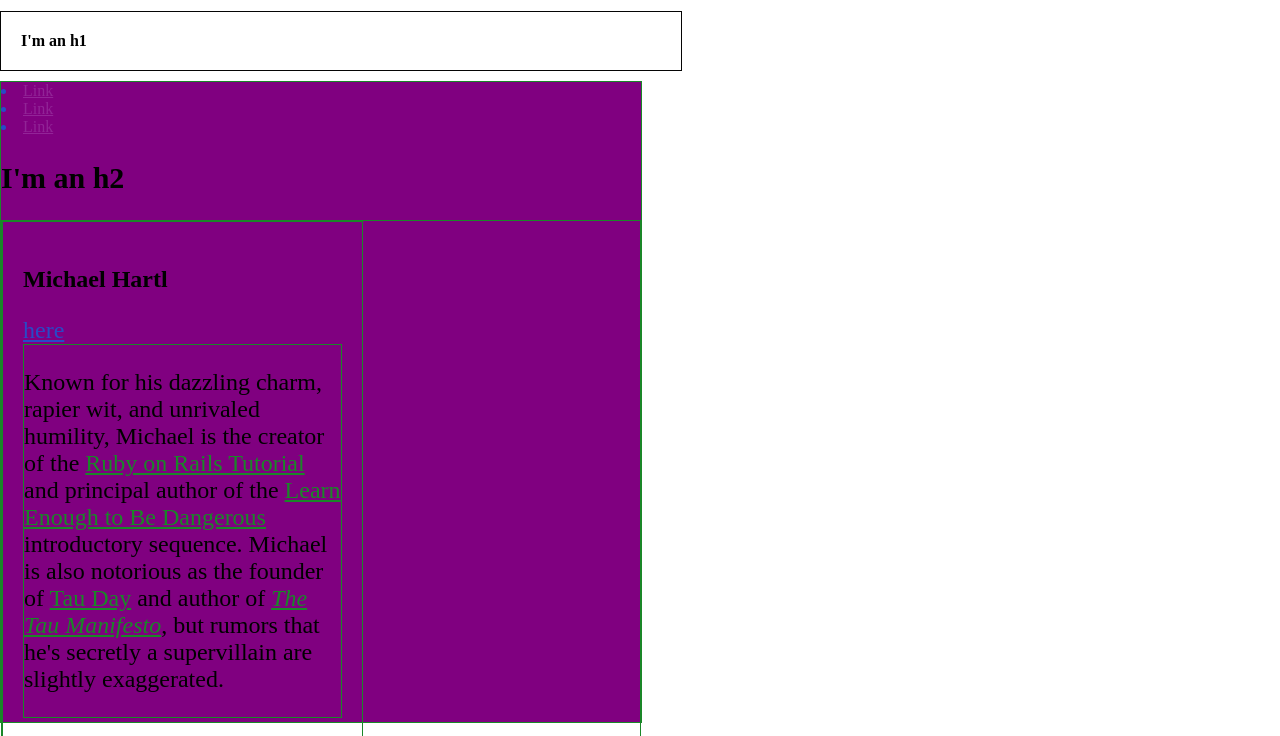
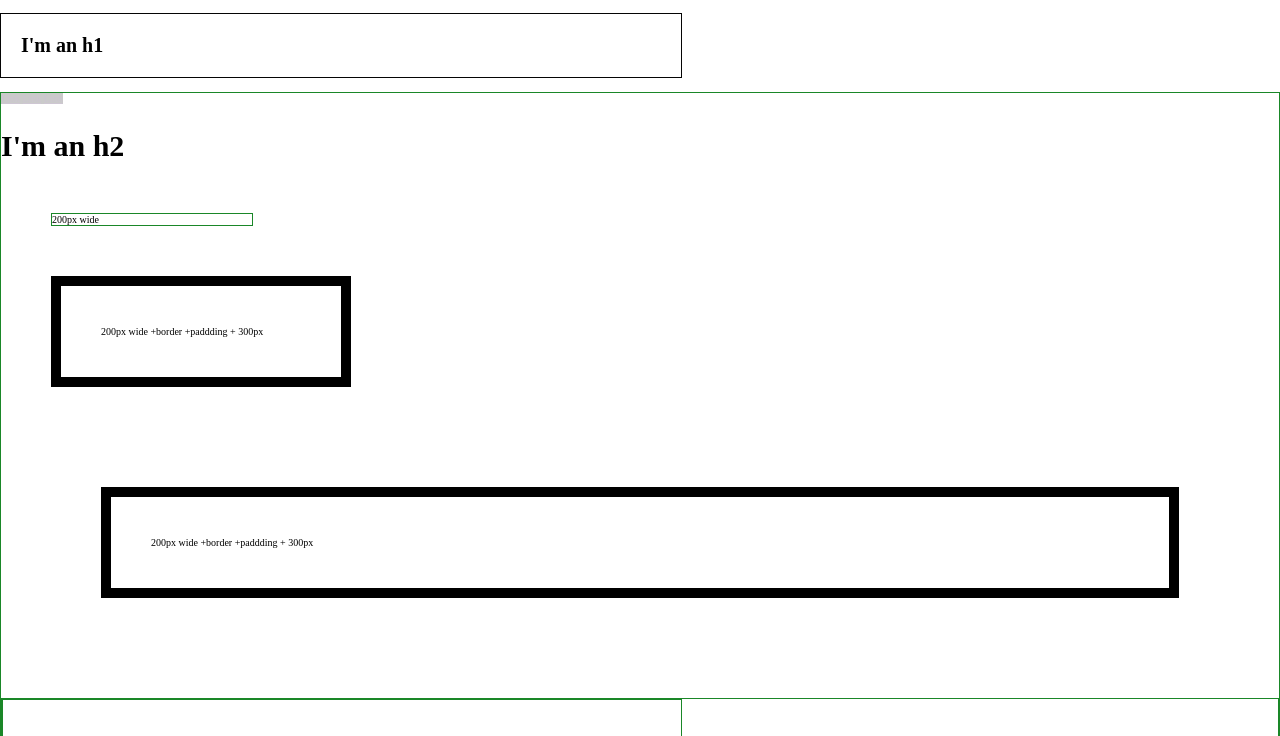
Before and after one commit to ErinClaudio/glowing-engine, a plain HTML site: page index.html in a window 1280 px wide. Shown: the top 736 px of the page. Drawn offline with Linux system fonts and the light colour scheme.

Commit message:
updaetd with new classes

```diff
--- a/index.html
+++ b/index.html
@@ -4,9 +4,10 @@
     <title>Test Page: Don't Panic</title>
     <meta charset="utf-8">
     <style>
-      html, body{
+      body{
         margin: 0;
         padding: 0;
+        font-size: 62.5%;
       }
       a {
         color: rgba(217, 179, 242, 0.2);
@@ -15,16 +16,33 @@
         font-size: 30px;
       }
       /* HERO STYLES  */
-      .full-hero{
-        background-color: purple;
+      .full-hero li{
+        /* background-color: purple; */
+        display: inline;
         height: 50vw;
         width: 50vw;
+
       }
-      .hero-home{
+
+     /* SOCIAL STYLES */
+     .social-link{
+        background: rgba(150, 150, 150, 0.5);
+        color: #284ac7;
+        display: inline-block;
+        height: 36px;
+        width: 36px;
+      }
+      .show{
+        display: block;
+      }
+
+
+     /* BIO STYLES */
+     .hero-home{
 
       }
       .bio-wrapper{
-        font-size: 24px;
+        /* font-size: 24px; */
       }
       .bio-box {
         border: 1px solid #050505;
@@ -37,7 +55,7 @@
         border: 1px solid #050505;
         /* margin: 10%; */
         width: 50%;
-        font-size: 1rem;
+        font-size: 20px;
         padding: 20px;
       }
       .bio-box h3{
@@ -49,10 +67,7 @@
       .bio-copy a {
         color: #1a8728;
       }
-      .social-link{
-        /* background: rgba(150, 150, 150, 0.5); */
-        color: #284ac7;
-      }
+
       div {
         border: 1px solid #1a8728;
       }
@@ -63,7 +78,21 @@
         height: 800px;
       } */
       /* html{background:red;} */
-
+      .test-box{
+        /* display:inline-block; */
+        margin: 50px;
+        width: 200px;
+      }
+      .test-box-nosizing{
+        border: 10px solid #000;
+        padding: 40px;
+      }
+      .test-box-sizing {
+          box-sizing: border-box;
+          /* display: block; */
+          width: auto;
+          margin: 100px;
+      }
     </style>
   </head>
   <body>
@@ -83,10 +112,24 @@
     </ul>
 
     <h2>I'm an h2</h2>
+
+
+    <div class="test-box">
+      200px wide
+
+    </div>
+    <div class="test-box test-box-nosizing">
+      200px wide +border +paddding + 300px
+    </div>
+    <div class="test-box test-box-nosizing test-box-sizing">
+      200px wide +border +paddding + 300px
+    </div>
+
+
     <div class="bio-wrapper">
     <div class="bio-box">
       <h3>Michael Hartl</h3>
-      <a href="https://twitter.com/mhartl" class="social-link">here</a>
+      <a href="https://twitter.com/mhartl" class="show">here</a>
       <div class="bio-copy">
         <p>
           Known for his dazzling charm, rapier wit, and unrivaled humility,
```
